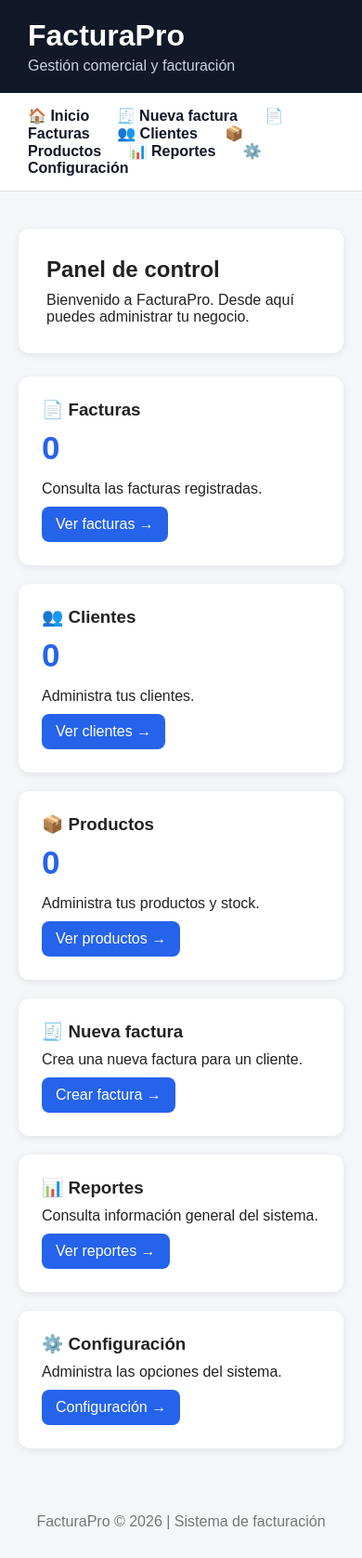
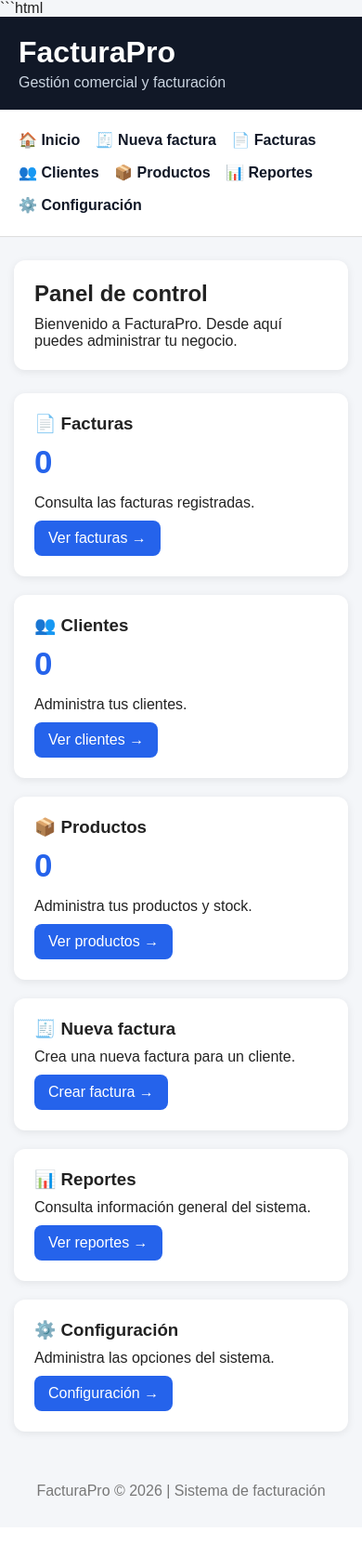
Before and after one commit to ca386658-ai/FacturaPro, a Flask app: page / in a window 390 px wide. Shown: the whole page at 93% size. After the commit the page ends 1612 px from the top, so only its background shows below. Run offline with Flask 3, Linux system fonts and the light colour scheme; the visitor is signed in with stand-in values (Sample User, id 1); parts of the project's set-up code (start-up, migrations or seed data) failed here and were passed over; some libraries are stand-ins or nearby versions.

Commit message:
Refactor index.html for improved layout and responsiveness
Updated the HTML structure and added responsive styles for better mobile support.

````diff
--- a/templates/index.html
+++ b/templates/index.html
@@ -1,3 +1,4 @@
+```html
 <!DOCTYPE html>
 <html lang="es">
 <head>
@@ -111,6 +112,34 @@
             padding: 30px;
             color: #777;
         }
+
+        @media (max-width: 600px) {
+            header {
+                padding: 20px;
+            }
+
+            nav {
+                padding: 15px 20px;
+                line-height: 2.2;
+            }
+
+            nav a {
+                margin-right: 12px;
+            }
+
+            .contenedor {
+                margin: 25px auto;
+                padding: 0 15px;
+            }
+
+            .bienvenida {
+                padding: 22px;
+            }
+
+            .tarjeta {
+                padding: 22px;
+            }
+        }
     </style>
 </head>
 
@@ -140,11 +169,12 @@
 
     <div class="tarjetas">
 
+        <!-- TOTAL DE FACTURAS -->
         <div class="tarjeta">
             <h3>📄 Facturas</h3>
 
             <div class="numero">
-                {{ facturas|length if facturas is defined else 0 }}
+                {{ total_facturas }}
             </div>
 
             <p>Consulta las facturas registradas.</p>
@@ -154,11 +184,12 @@
             </a>
         </div>
 
+        <!-- TOTAL DE CLIENTES -->
         <div class="tarjeta">
             <h3>👥 Clientes</h3>
 
             <div class="numero">
-                {{ clientes|length }}
+                {{ total_clientes }}
             </div>
 
             <p>Administra tus clientes.</p>
@@ -168,11 +199,12 @@
             </a>
         </div>
 
+        <!-- TOTAL DE PRODUCTOS -->
         <div class="tarjeta">
             <h3>📦 Productos</h3>
 
             <div class="numero">
-                {{ productos|length }}
+                {{ total_productos }}
             </div>
 
             <p>Administra tus productos y stock.</p>
@@ -182,6 +214,7 @@
             </a>
         </div>
 
+        <!-- CREAR FACTURA -->
         <div class="tarjeta">
             <h3>🧾 Nueva factura</h3>
 
@@ -192,6 +225,7 @@
             </a>
         </div>
 
+        <!-- REPORTES -->
         <div class="tarjeta">
             <h3>📊 Reportes</h3>
 
@@ -202,6 +236,7 @@
             </a>
         </div>
 
+        <!-- CONFIGURACIÓN -->
         <div class="tarjeta">
             <h3>⚙️ Configuración</h3>
 
````
